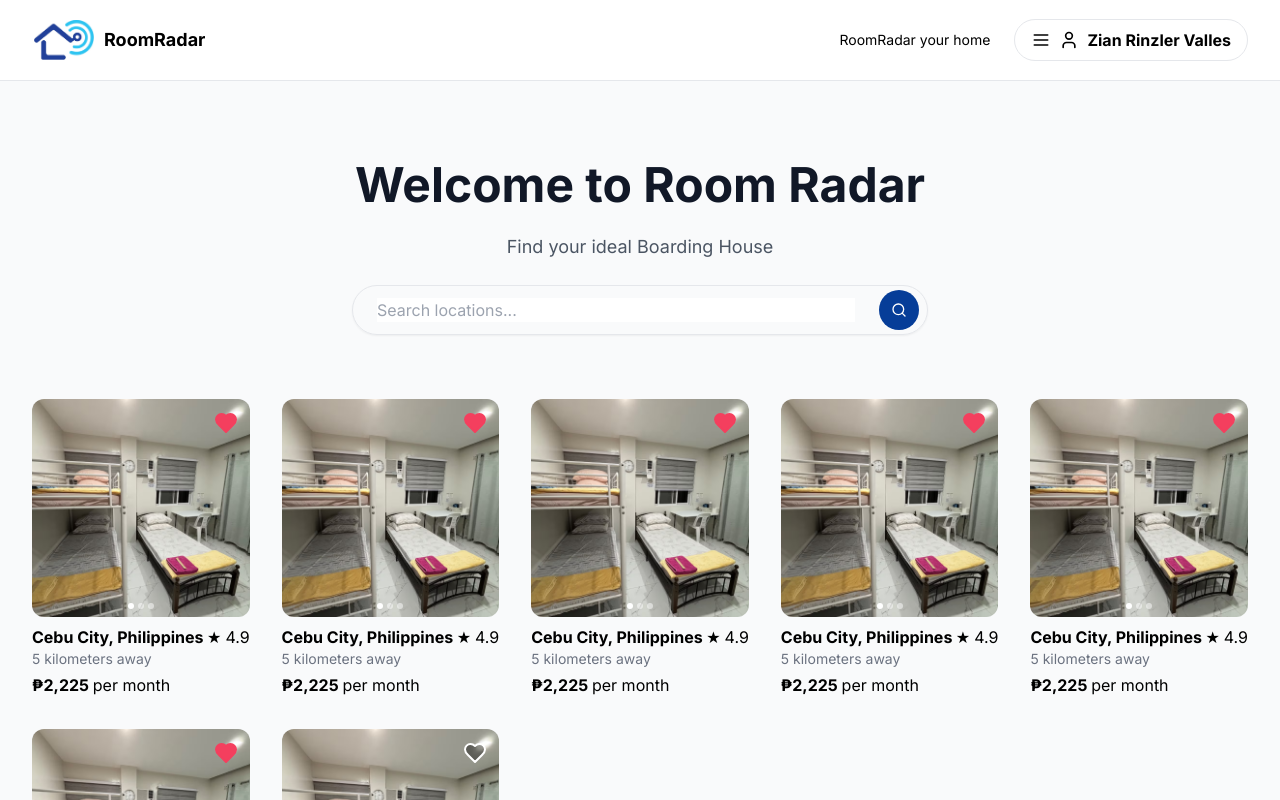
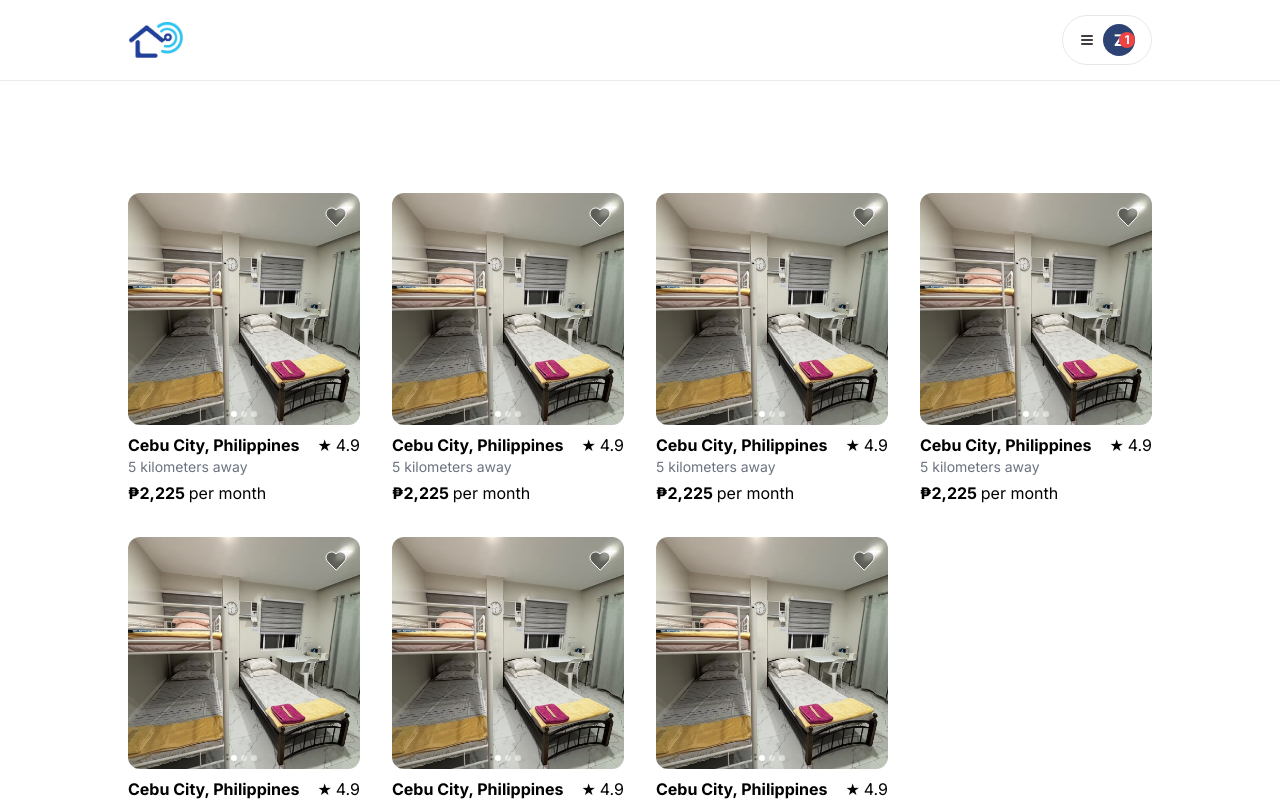
Before and after one commit to Rhixin/RoomRadarWeb, a Next.js app: page /home in a window 1280 px wide. Shown: the top 800 px of the page. Built offline with nearby package versions, Linux system fonts and the light colour scheme.

Commit message:
Changed home page design and format

```diff
--- a/app/(auth)/home/page.tsx
+++ b/app/(auth)/home/page.tsx
@@ -1,6 +1,6 @@
 import React from "react";
 import SearchBar from "@/components/searchbar/searchBar";
-import ListingCard from "@/components/listingCard/listingCard";
+import ListingCard from "@/components/listingcard/listingcard";
 const Home = () => {
   const listings = [
     {
@@ -14,7 +14,6 @@ const Home = () => {
         "/images/testing-3.avif",
       ],
       isFavorite: true,
-
     },
 
     {
@@ -28,7 +27,6 @@ const Home = () => {
         "/images/testing-3.avif",
       ],
       isFavorite: true,
-
     },
 
     {
@@ -42,7 +40,6 @@ const Home = () => {
         "/images/testing-3.avif",
       ],
       isFavorite: true,
-
     },
 
     {
@@ -56,7 +53,6 @@ const Home = () => {
         "/images/testing-3.avif",
       ],
       isFavorite: true,
-
     },
 
     {
@@ -70,7 +66,6 @@ const Home = () => {
         "/images/testing-3.avif",
       ],
       isFavorite: true,
-
     },
     {
       location: "Cebu City, Philippines",
@@ -83,7 +78,6 @@ const Home = () => {
         "/images/testing-3.avif",
       ],
       isFavorite: true,
-
     },
     {
       location: "Cebu City, Philippines",
@@ -96,28 +90,15 @@ const Home = () => {
         "/images/testing-3.avif",
       ],
       isFavorite: false,
-
     },
 
     // Add more listings as needed
   ];
 
   return (
-    <div className="min-h-screen bg-gray-50">
-      <div className="max-w-[2520px] mx-auto px-4 sm:px-8 pt-20 pb-8">
-        <div className="text-center space-y-6 mb-16">
-          <h1 className="text-4xl sm:text-5xl font-bold text-gray-900">
-            Welcome to Room Radar
-          </h1>
-          <p className="text-lg text-gray-600 max-w-2xl mx-auto">
-            Find your ideal Boarding House
-          </p>
-          <div className="max-w-3xl mx-auto">
-            <SearchBar />
-          </div>
-        </div>
-
-        <div className="grid grid-cols-1 sm:grid-cols-2 md:grid-cols-3 lg:grid-cols-4 xl:grid-cols-5 2xl:grid-cols-6 gap-8">
+    <div>
+      <div className="max-w-[2520px] mx-auto px-4 sm:px-32 pb-8 pt-8">
+        <div className="grid grid-cols-1 sm:grid-cols-2 md:grid-cols-2 lg:grid-cols-3 xl:grid-cols-4 2xl:grid-cols-5 gap-8">
           {listings.map((listing, index) => (
             <ListingCard key={index} {...listing} />
           ))}
--- a/app/globals.css
+++ b/app/globals.css
@@ -4,11 +4,12 @@
 @tailwind utilities;
 
 :root {
-  --background: #e2e2e2;
+  --background: #f0f5f9;
   --foreground: #171717;
   --primary: #2450a6;
   --secondary: #30cff2;
   --tertiary: #2c4373;
+  --faded: #ebebeb;
   --font-primary: "Inter", "Inter Fallback";
 }
 
@@ -25,5 +26,5 @@
 
 body {
   background-color: var(--background);
-  height: 100vh;
+  height: auto;
 }
--- a/components/listingCard/listingCard.tsx
+++ b/components/listingCard/listingCard.tsx
@@ -1,7 +1,7 @@
-'use client'
-import React, { useState } from 'react';
-import Image from 'next/image';
-import { Heart, ChevronLeft, ChevronRight } from 'lucide-react';
+"use client";
+import React, { useState } from "react";
+import Image from "next/image";
+import { Heart, ChevronLeft, ChevronRight } from "lucide-react";
 
 const ListingCard = ({
   location,
@@ -10,7 +10,7 @@ const ListingCard = ({
   rating,
   images = ["/images/testing-1.avif"],
   isFavorite,
-  owner
+  owner,
 }) => {
   const [currentImageIndex, setCurrentImageIndex] = useState(0);
 
@@ -63,16 +63,14 @@ const ListingCard = ({
                   setCurrentImageIndex(index);
                 }}
                 className={`w-1.5 h-1.5 rounded-full transition
-                  ${currentImageIndex === index ? 'bg-white' : 'bg-white/50'}`}
+                  ${currentImageIndex === index ? "bg-white" : "bg-white/50"}`}
               />
             ))}
           </div>
         )}
 
         <button className="absolute top-3 right-3 hover:scale-110 transition">
-          <Heart
-            className={`w-6 h-6 ${isFavorite ? 'fill-rose-500 stroke-rose-500' : 'stroke-white fill-black/40'}`}
-          />
+          <Heart className="w-6 h-6 stroke-white fill-black/40 stroke-[1]" />
         </button>
       </div>
 
--- a/components/navbar/navbar.tsx
+++ b/components/navbar/navbar.tsx
@@ -1,19 +1,19 @@
-'use client'
-import React, { useState } from 'react';
-import Link from 'next/link';
-import Image from 'next/image';
-import { Globe, Menu, User, X } from 'lucide-react';
+"use client";
+import React, { useState } from "react";
+import Link from "next/link";
+import Image from "next/image";
+import { Globe, Menu, User, X } from "lucide-react";
 
 export default function Navbar() {
   const [isMenuOpen, setIsMenuOpen] = useState(false);
 
   return (
-    <nav className="bg-white border-b">
-      <div className="max-w-[2520px] mx-auto px-4 sm:px-8">
+    <nav className="bg-white sticky top-0 z-50">
+      <div className="max-w-[2520px] mx-auto px-4 sm:px-32 border-b border-faded">
         <div className="flex justify-between items-center h-16 sm:h-20">
           {/* Logo Section */}
           <div className="flex items-center gap-2">
-            <Link href="/" className="relative w-12 sm:w-16 h-8 sm:h-10">
+            <Link href="/" className="relative w-10 sm:w-14 h-7 sm:h-9">
               <Image
                 src="/images/RoomRadarLogo.png"
                 alt="Logo"
@@ -21,18 +21,21 @@ export default function Navbar() {
                 className="object-contain"
               />
             </Link>
-            <span className="text-base sm:text-lg font-bold">RoomRadar</span>
+            <span className="text-base sm:text-xl tracking-widest "></span>
           </div>
 
           {/* Desktop Navigation */}
           <div className="hidden md:flex items-center gap-6">
-            <Link href="/host" className="text-sm font-medium hover:text-gray-600">
-              RoomRadar your home
-            </Link>
-            <button className="flex items-center gap-2 rounded-full border px-4 py-2 hover:shadow-md transition">
-              <Menu className="h-5 w-5" />
-              <User className="h-5 w-5" />
-              <p className="font-bold">Zian Rinzler Valles</p>
+            <button className="relative flex items-center gap-2 rounded-full border px-4 py-2 hover:shadow-md transition">
+              <Menu className="h-4 w-4" />
+
+              {/* Profile Circle */}
+              <span className="relative flex items-center justify-center w-8 h-8 bg-tertiary text-white font-bold rounded-full">
+                Z{/* Notification Badge */}
+                <span className="absolute top-[-4] right-0 flex items-center justify-center w-4 h-4 bg-red-500 text-white text-xs font-bold rounded-full">
+                  1
+                </span>
+              </span>
             </button>
           </div>
 
@@ -41,26 +44,28 @@ export default function Navbar() {
             className="md:hidden p-2"
             onClick={() => setIsMenuOpen(!isMenuOpen)}
           >
-            {isMenuOpen ? <X className="h-6 w-6" /> : <Menu className="h-6 w-6" />}
+            {isMenuOpen ? (
+              <X className="h-6 w-6" />
+            ) : (
+              <Menu className="h-6 w-6" />
+            )}
           </button>
         </div>
 
         {/* Mobile Menu */}
         {isMenuOpen && (
           <div className="md:hidden border-t py-4 space-y-4">
-            <Link
-              href="/host"
-              className="block px-4 py-2 text-sm font-medium hover:bg-gray-50"
-            >
-              RoomRadar your home
-            </Link>
             <div className="px-4 py-2 flex items-center gap-2">
               <User className="h-5 w-5" />
-              <p className="font-bold">Zian Rinzler Valles</p>
+              Profile
             </div>
           </div>
         )}
       </div>
+
+      <div className="max-w-[2520px] mx-auto px-4 sm:px-24">
+        <div className="flex justify-between items-center h-16 sm:h-20"></div>
+      </div>
     </nav>
   );
 }
--- a/package.json
+++ b/package.json
@@ -13,6 +13,7 @@
     "@emotion/styled": "^11.13.5",
     "@mui/icons-material": "^6.1.10",
     "@mui/material": "^6.1.10",
+    "lucide-react": "^0.468.0",
     "next": "15.0.3",
     "next-auth": "^4.24.10",
     "next-themes": "^0.4.4",
--- a/tailwind.config.ts
+++ b/tailwind.config.ts
@@ -11,6 +11,10 @@ export default {
       colors: {
         background: "var(--background)",
         foreground: "var(--foreground)",
+        primary: "var(--primary)",
+        secondary: "var(--secondary)",
+        tertiary: "var(--tertiary)",
+        faded: "var(--faded)",
       },
     },
   },
```
Also changed, not shown: app/(auth)/layout.tsx (line endings or trailing spaces), 1 other file (tests, documents, lock files or other folders).
